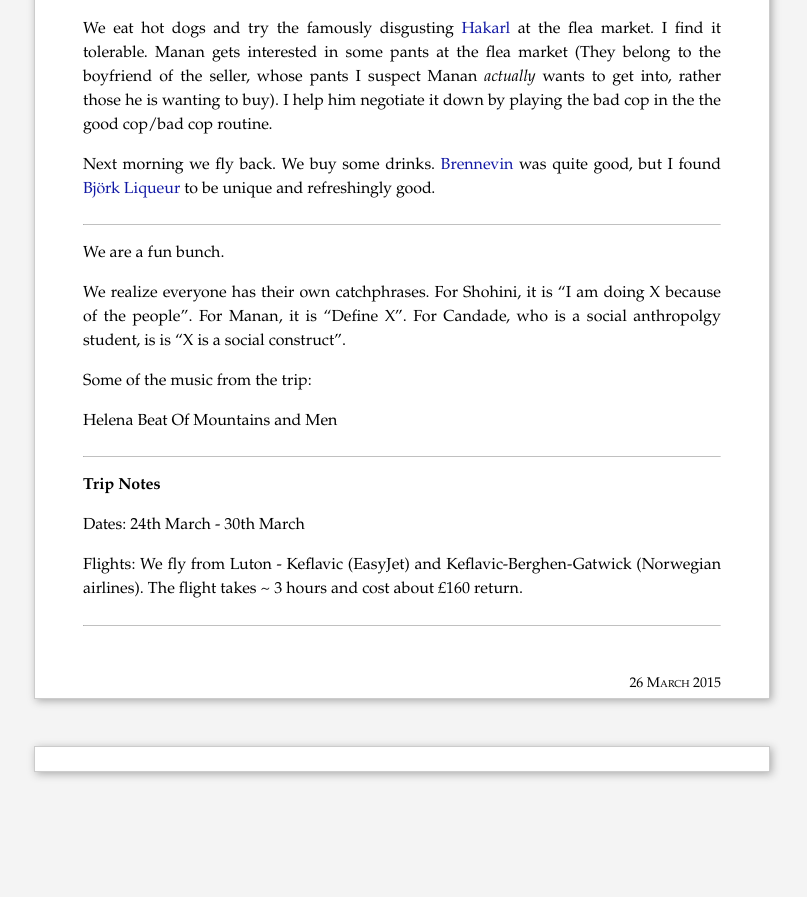
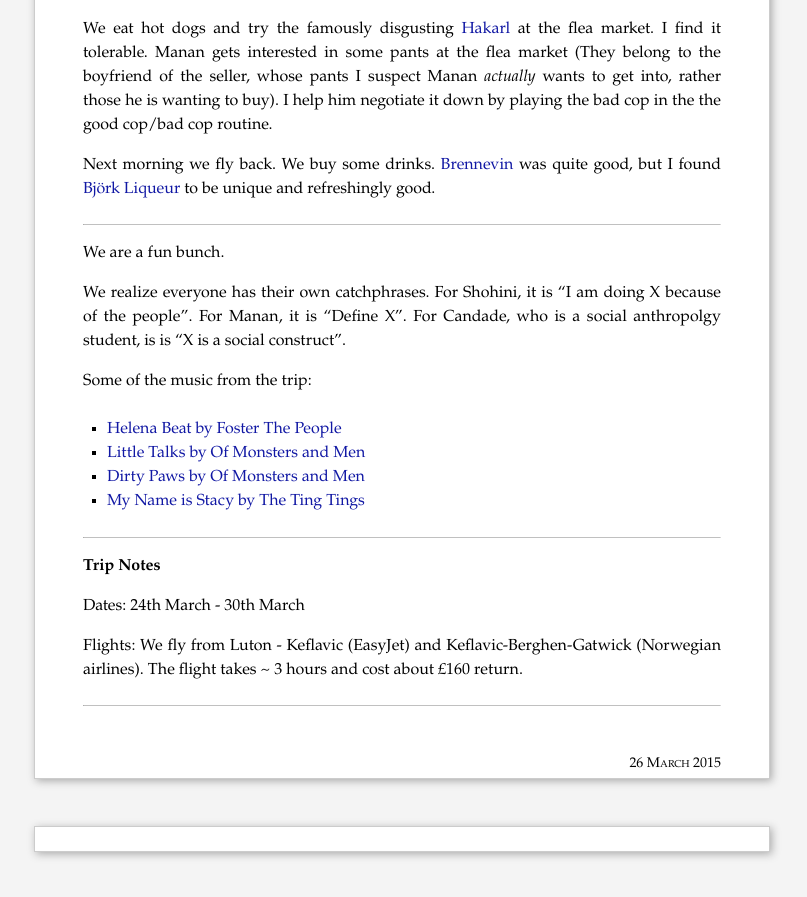
Before and after one commit to piyushahuja/piyushahuja.github.io, a Jekyll site: the page built from _posts/travel/2015-03-26-iceland.md, in a window 1280 px wide and 900 px high, scrolled down 1977 px. Shown: the top 897 px of the window, without its empty margins (238-1045 px from the left). Built offline with Jekyll 4.4.1, drawn with Linux system fonts in a browser that asks for light colours; comment, search, counter and statistics services are not loaded; before the commit the page ends 2797 px from its top, so only the background shows below that.

Commit message:
auto deployed

```diff
--- a/_posts/travel/2015-03-26-iceland.md
+++ b/_posts/travel/2015-03-26-iceland.md
@@ -113,8 +113,10 @@ We realize everyone has their own catchphrases. For Shohini, it is "I am doing X
 
 Some of the music from the trip:
 
-Helena Beat
-Of Mountains and Men
+- [Helena Beat by Foster The People](https://www.youtube.com/watch?v=ABzh6hTYpb8)
+- [Little Talks by Of Monsters and Men](https://www.youtube.com/watch?v=ghb6eDopW8I)
+- [Dirty Paws by Of Monsters and Men](https://www.youtube.com/watch?v=mCHUw7ACS8o)
+- [My Name is Stacy by The Ting Tings](https://www.youtube.com/watch?v=v1c2OfAzDTI)
 
 
 
```
